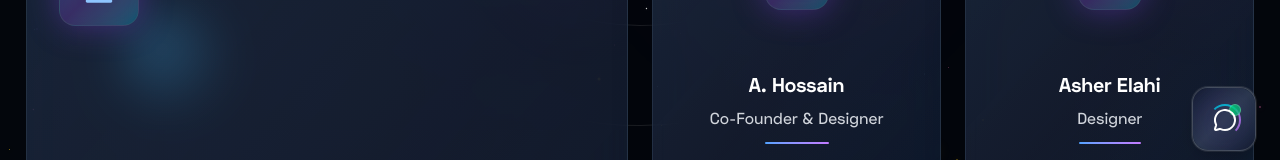
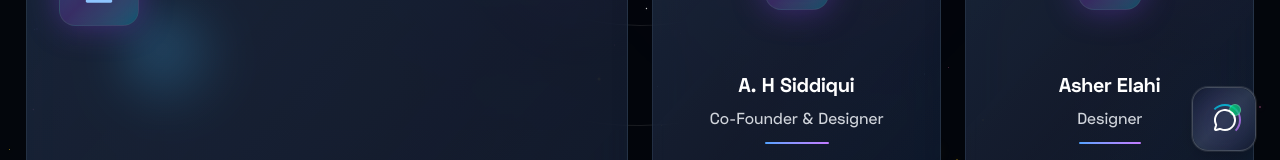
Before and after one commit to Levi9111/UIX-Design-Lab, a Next.js app: page /about-us in a window 1280 px wide. Shown: the part 624-784 px from the top of the page. Built offline with nearby package versions, Linux system fonts and the light colour scheme; a web font is replaced by a local one.

Commit message:
about us info updated

```diff
--- a/src/components/AboutUs/index.tsx
+++ b/src/components/AboutUs/index.tsx
@@ -14,7 +14,7 @@ export const aboutUsData = [
     description: 'Visionary leader driving creative excellence',
   },
   {
-    name: 'A. Hossain',
+    name: 'A. H Siddiqui',
     designation: 'Co-Founder & Designer',
     role: 'co-founder',
     description: 'Strategic designer with innovative mindset',
```
